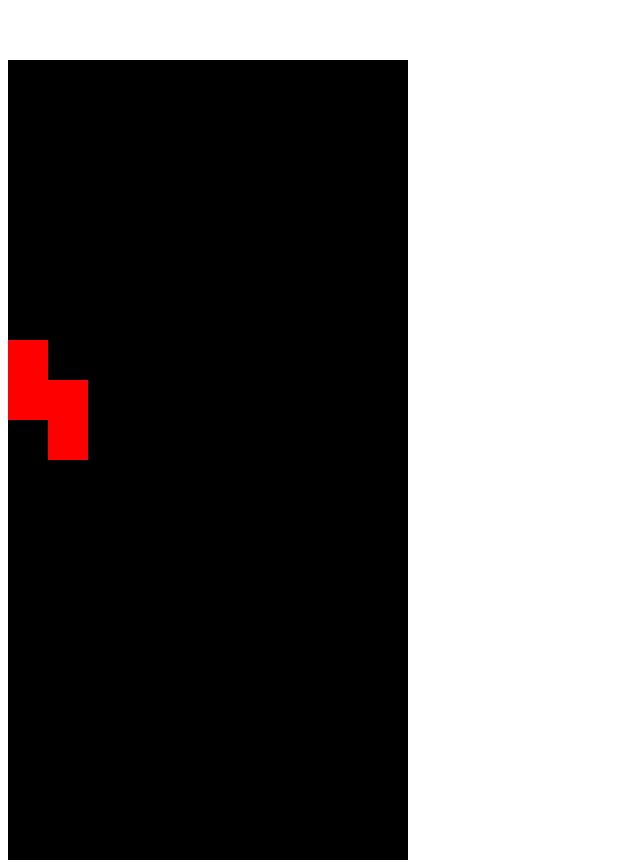
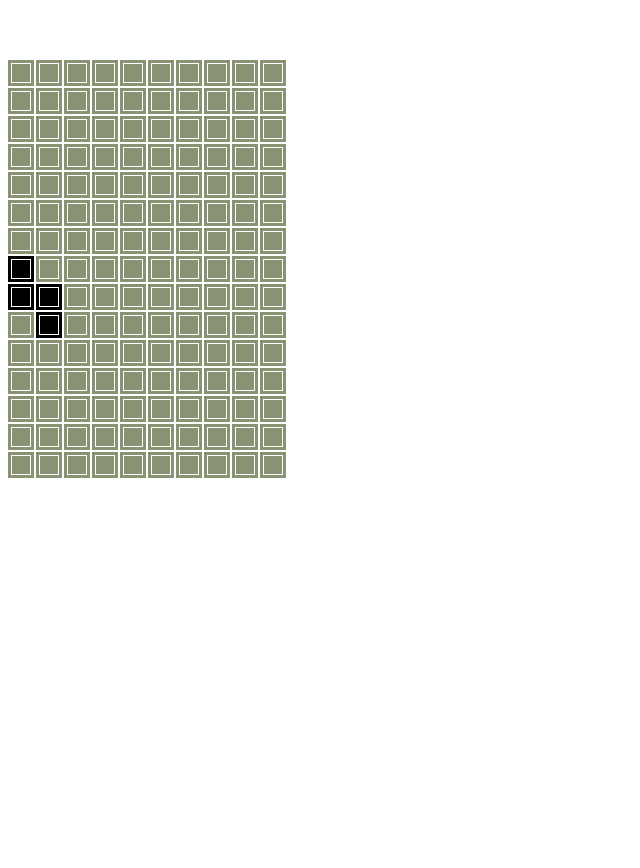
Before and after one commit to cuixiaorui/tetris-vue3, a Vue app: page / in a window 1280 px wide. Shown: the whole page, without its empty margins (0-640 px from the left). After the commit the page ends 800 px from the top, so only its background shows below. Built offline with nearby package versions, Linux system fonts and the light colour scheme.

Commit message:
update block view

```diff
--- a/src/components/Block.vue
+++ b/src/components/Block.vue
@@ -1,5 +1,7 @@
 <template>
-  <div class="block" :style="styleInfo"></div>
+  <div class="block" :style="blockStyleInfo">
+    <div class="inBox" :style="styleInfo"></div>
+  </div>
 </template>
 
 <script setup>
@@ -7,17 +9,34 @@ import { defineProps, computed } from "vue";
 import { config } from "../game";
 
 const props = defineProps(["type"]);
+
+const blockStyleInfo = computed(() => {
+  return {
+    borderColor: props.type === 0 ? "#879372" : "black"
+  };
+});
 const styleInfo = computed(() => {
   return {
-    width: config.block.width + "px",
-    height: config.block.height + "px",
-    background: props.type === 0 ? "black" : "red",
+    // width: config.block.width + "px",
+    // height: config.block.height + "px",
+    background: props.type === 0 ? "#879372" : "black",
   };
 });
 </script>
 <style scoped>
 .block {
-  /* background: black; */
-  color: white;
+  width: 20px;
+  height: 20px;
+  border: 3px solid #879372;
+  /* border-color: #879372; */
+  display: flex;
+  justify-content: center;
+  align-items: center;
+  margin: 0 2px 2px 0;
+  /* background-color: #a0ad8a; */
+}
+.inBox {
+  width: 18px;
+  height: 18px;
 }
 </style>
--- a/src/components/Game.vue
+++ b/src/components/Game.vue
@@ -23,6 +23,8 @@ startGame(map);
 
 <style scoped>
 .row {
+  /* background: #a0ad8a; */
   display: flex;
+
 }
 </style>
--- a/src/game/config.js
+++ b/src/game/config.js
@@ -1,6 +1,6 @@
 export const config = {
   game: {
-    row: 20,
+    row: 15,
     col: 10,
     speed: 1000,
     speedFactor: 0.6,
--- a/src/game/map.js
+++ b/src/game/map.js
@@ -3,7 +3,6 @@ import { createBox } from "./Box";
 import { collisionDetection } from "./collisionDetection";
 import { lineElimination } from "./lineElimination";
 
-const boxs = [];
 export let activeBox = null;
 
 export function initMap(map) {
@@ -37,7 +36,6 @@ export function moveDown(map) {
 export function addBox() {
   const box = createBox();
   activeBox = box;
-  boxs.push(box);
 }
 
 function mergeToMap(map) {
@@ -67,20 +65,6 @@ function nextBox(map) {
 function _render(map) {
   // 每次只重新 render  active 的这个 box
   // 那些已经不动弹的 box 就不需要刷新了
-
-  // boxs.forEach((box) => {
-  //   const shape = box.getShape();
-
-  //   for (let i = 0; i < shape.length; i++) {
-  //     for (let j = 0; j < shape[i].length; j++) {
-  //       // 如果当前的这个位置已经被占用了，那么后来的就不可以被赋值
-  //       if (map[i + box.y][j + box.x] === 0) {
-  //         map[i + box.y][j + box.x] = shape[i][j];
-  //       }
-  //     }
-  //   }
-  // });
-
   const shape = activeBox.getShape();
 
   for (let i = 0; i < shape.length; i++) {
@@ -94,17 +78,6 @@ function _render(map) {
 }
 
 function reset(map) {
-  // initMap(map);
-  // 只刷新 active 的位置
-  // 也就是只清除 active 的 shape 的点
-  // const shape = activeBox.getShape();
-
-  // for (let i = 0; i < shape.length; i++) {
-  //   for (let j = 0; j < shape[i].length; j++) {
-  //     map[i + activeBox.y ][j + activeBox.x] = 0;
-  //   }
-  // }
-
   const row = map.length;
   const col = map[0].length;
 
```
Also changed, not shown: src/game/lineElimination.js (+0 -8 lines), 2 other files (tests, documents, lock files or other folders).
